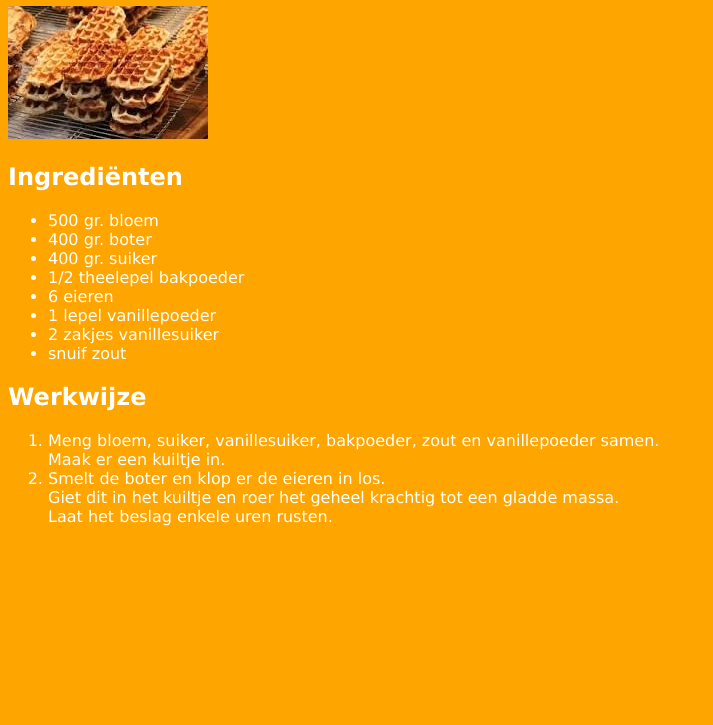
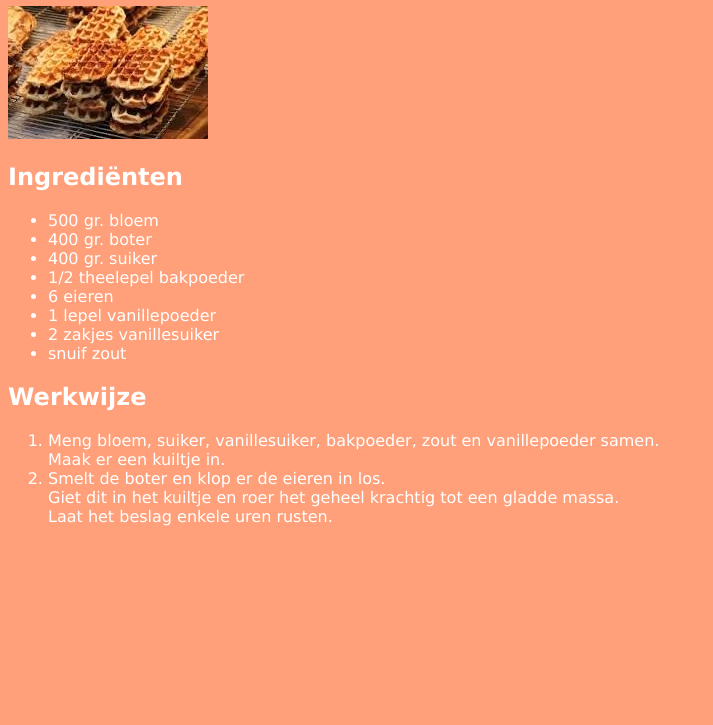
Before and after one commit to TuurInDeVerte/recepten, a plain HTML site: page wafels.html in a window 1280 px wide. Shown: the part 75-800 px from the top of the page, without its empty margins (0-713 px from the left). Drawn offline with Linux system fonts and the light colour scheme.

Commit message:
Update default.css
achtergrondkleur naar LightSalmon

```diff
--- a/default.css
+++ b/default.css
@@ -1,5 +1,5 @@
 body {
 	font-family: verdana;
-	background-color: orange;
+	background-color: LightSalmon;
 	color: white;
 }
```
